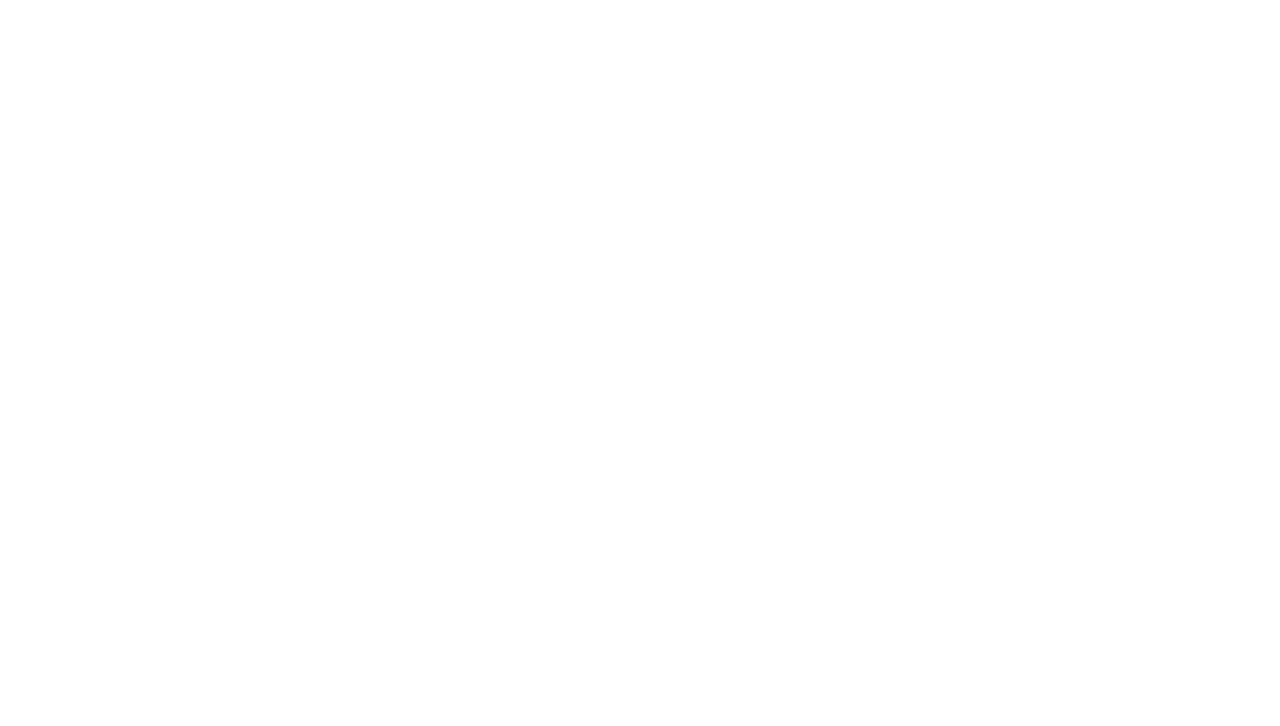
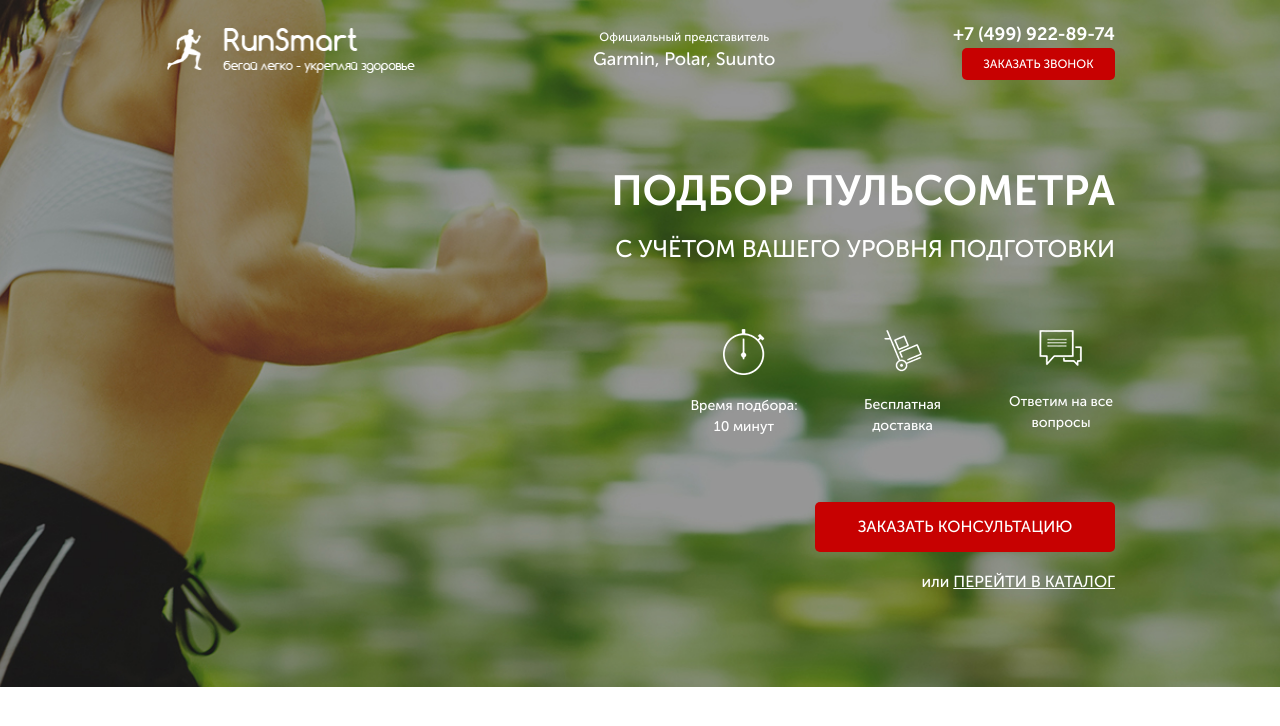
Before and after one commit to romero007andryxa/pulse, a website: page src/index.html in a window 1280 px wide. Drawn offline with Linux system fonts and the light colour scheme.

Commit message:
classwork number 1; first block

```diff
--- a/src/index.html
+++ b/src/index.html
@@ -10,6 +10,53 @@
     <link rel="stylesheet" href="css/bootstrap-reboot.min.css">
 </head>
 <body>
+    <div class="promo">
+        <div class="container">
+            <header class="header">
+                <div class="header__logo"> <!-- используем "__" - по методике БЭМ для элементов зависящих от блока -->
+                    <img src="icons/logo.png" alt="logo">
+                </div>
+                <div class="header__official">
+                    Официальный представитель
+                    <span>Garmin, Polar, Suunto</span>
+                </div>
+                <div class="header__contacts">
+                    <a href="tel:+74999228974" class="header__phone">+7 (499) 922-89-74</a>
+                    <button class="button">заказать звонок</button>
+                </div>
+            </header>
 
+            <div class="promo__wrapper">
+                <h1 class="promo__header">Подбор пульсометра</h1>
+                <h2 class="promo__subheader">с учётом Вашего уровня подготовки</h2>
+
+                <div class="promo__icons">
+                    <div class="promo__icon">
+                        <img src="icons/main/timer.png" alt="timer">
+                        Время подбора:
+                        10 минут
+                    </div>
+                    <div class="promo__icon">
+                        <img src="icons/main/delivery.png" alt="delivery">
+                        Бесплатная
+                        доставка
+                    </div>
+                    <div class="promo__icon">
+                        <img src="icons/main/message.png" alt="message">
+                        Ответим
+                        на все вопросы
+                    </div>
+                </div>
+
+                <button class="button button_main">заказать кОНСУЛЬТАЦИЮ</button> <!-- button_main - модификатор, с одной полоской снизу по БЭМ-у -->
+                <div class="promo__link">
+                    или
+                    <a href="#">ПЕРЕЙТИ В КАТАЛОГ</a>
+                </div>
+            </div>
+        </div>
+
+
+    </div>
 </body>
 </html>
--- /dev/null
+++ b/src/sass/base/_variables.scss
@@ -0,0 +1 @@
+$main-color: #c70101;
--- /dev/null
+++ b/src/sass/blocks/_buttons.scss
@@ -0,0 +1,17 @@
+.button {
+    width: 153px;
+    height: 32px;
+    background-color: $main-color;
+    border-radius: 5px;
+    border: none;
+    font-weight: 500;
+    font-size: 12px;
+    text-transform: uppercase;
+    color: #FFFFFF;
+    &_main {
+        width: 300px;
+        margin-top: 65px;
+        height: 50px;
+        font-size: 16px;
+    }
+}
--- /dev/null
+++ b/src/sass/blocks/_header.scss
@@ -0,0 +1,36 @@
+.header {
+    display: flex;
+    justify-content: space-between;
+    align-items: center;
+    &__logo {
+        width: 250px;
+        img {
+            width: 100%; /* любой логотип, который будет попадать в этот блок, в виде картинки, будет занимать 100% ширины, таким образом его высота будет подстраиватсья под ширину */
+        }
+    }
+    &__official {
+        font-weight: 500;
+        font-size: 12px;
+        color: #FFFFFF;
+        text-align: center;
+        span {
+            display: block;
+            font-size: 18px;
+        }
+    }
+    &__phone {
+        display: block;
+        font-weight: 700;
+        font-size: 18px;
+        color: #FFFFFF;
+        &:hover {
+            color: #FFFFFF;
+            text-decoration: none;
+        }
+    }
+    &__contacts{
+        display: flex;
+        flex-direction: column;
+        align-items: flex-end;
+    }
+}
--- /dev/null
+++ b/src/sass/blocks/_promo.scss
@@ -0,0 +1,55 @@
+.promo {
+    min-height: 650px;
+    padding: 21px 0 93px 0;
+    background: url(../../img/main.jpg) center (center/cover) no-repeat;
+    &__wrapper {
+        display: flex;
+        flex-direction: column;
+        align-items: flex-end;
+        margin-top: 90px;
+    }
+    &__header {
+        font-weight: 700;
+        font-size: 42px;
+        text-transform: uppercase;
+        color: #FFFFFF;
+        line-height: 42px;
+    }
+    &__subheader {
+        margin-top: 17px;
+        font-weight: 500;
+        font-size: 24px;
+        line-height: 24px;
+        text-transform: uppercase;
+        color: #FFFFFF;
+    }
+    &__icons {
+        margin-top: 60px;
+        width: 425px;
+        display: flex;
+        justify-content: space-between;
+    }
+    &__icon {
+        width: 108px;
+        text-align: center;
+        font-weight: 500;
+        font-size: 14px;
+        color: #FFFFFF;
+        img {
+            display: block;
+            margin: 0 auto;
+            margin-bottom: 20px;
+        }
+    }
+    &__link {
+        font-weight: 500;
+        font-size: 16px;
+        color: #FFFFFF;
+        margin-top: 18px;
+        a {
+            text-decoration: underline;
+            text-transform: uppercase;
+            color: #FFFFFF;
+        }
+    }
+}
--- a/src/sass/style.scss
+++ b/src/sass/style.scss
@@ -0,0 +1,11 @@
+@import 'base/variables';
+* {
+    font-family: 'Museo Sans Cyrl', sans-serif;
+}
+.container  {
+    max-width: 950px;
+    margin: 0 auto;
+}
+@import 'blocks/promo';
+@import 'blocks/header';
+@import 'blocks/buttons';
```
Also changed, not shown: package.json (+7 -1 lines), src/css/style.min.css, src/sass/base/_mixins.scss (added).
